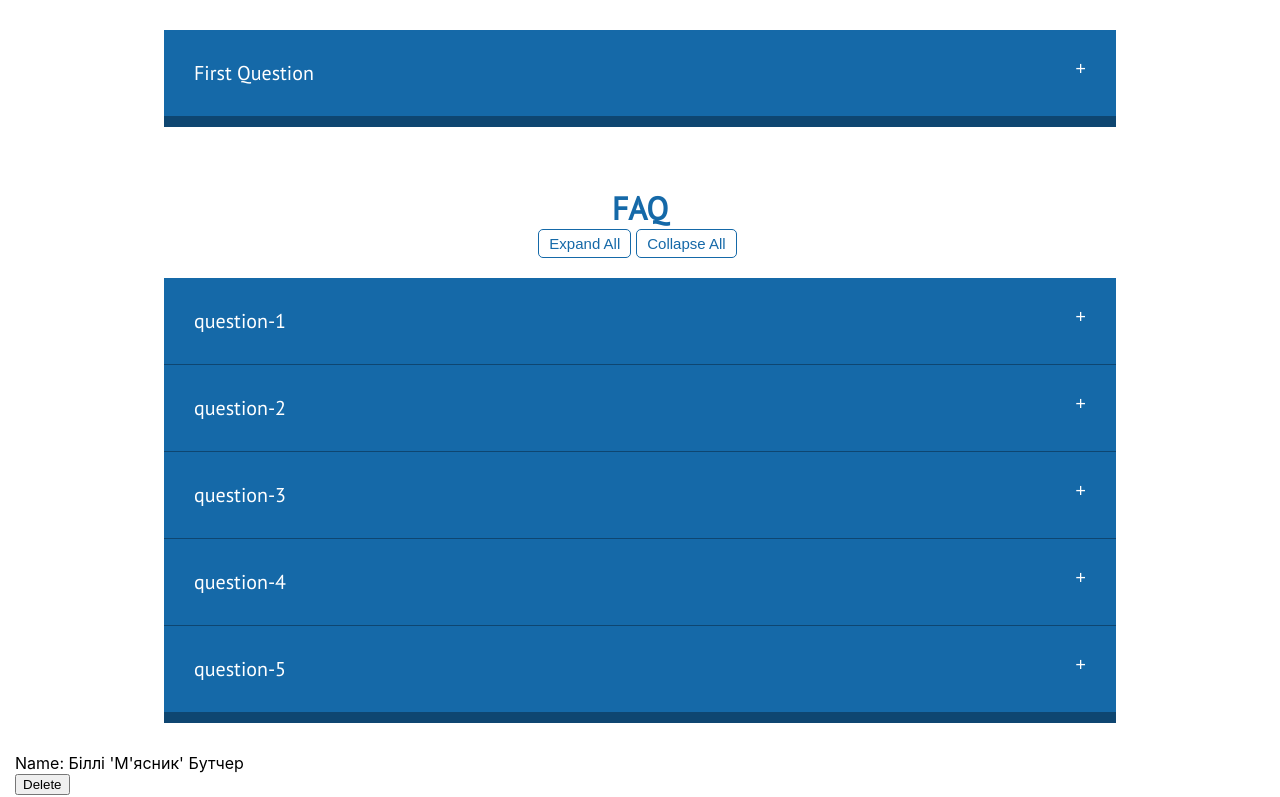
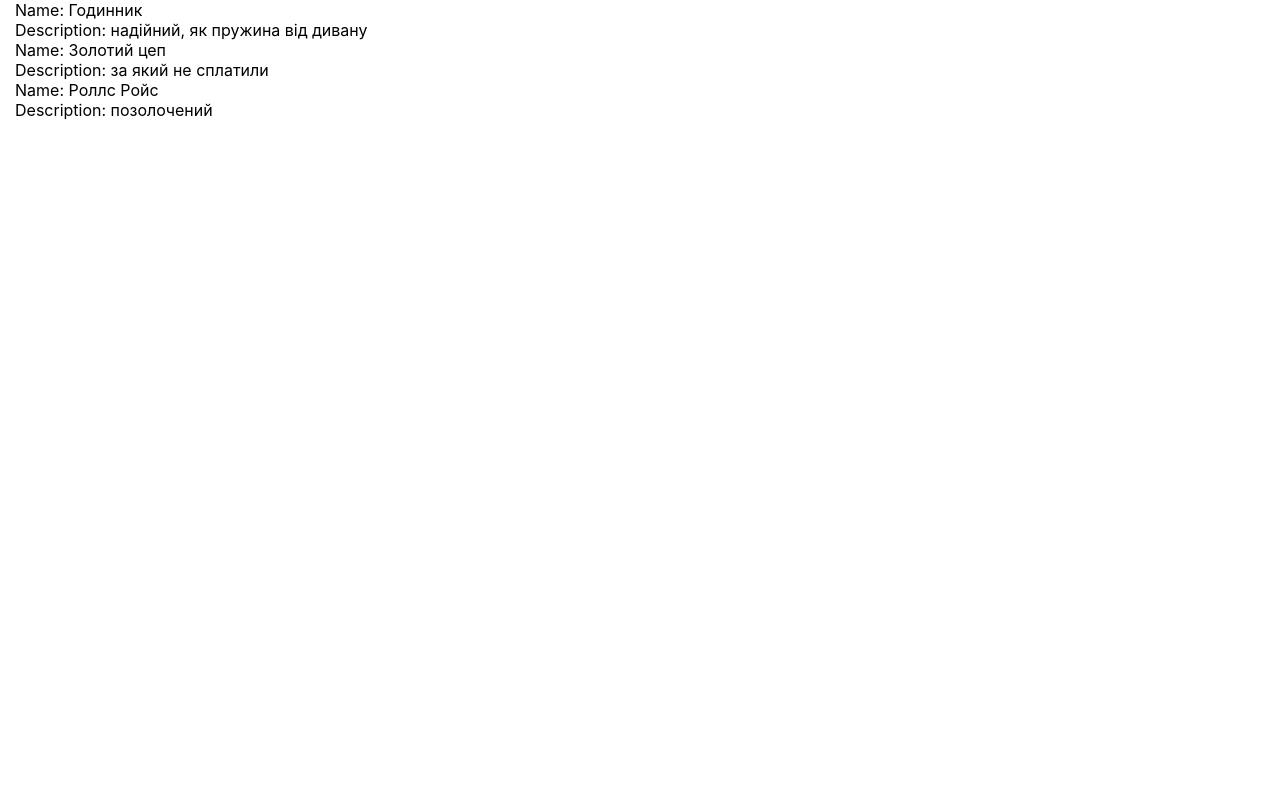
Before and after one commit to VladChornyi/efw-react, a React (Create React App) app: page / in a window 1280 px wide. Shown: the top 797 px of the page. Built offline with nearby package versions, Linux system fonts and the light colour scheme.

Commit message:
added GoodList

```diff
--- a/src/App.js
+++ b/src/App.js
@@ -7,15 +7,17 @@
 import { AccordionItem } from "./components/AccordionItem/AccordionItems.jsx";
 import { FAQ } from "./components/FAQ/FAQ";
 import { Boys } from "./components/Boys";
+import { GoodList } from "./components/GoodsList/GoodsList";
 
 function App() {
   return (
     <>
       <GlobalStyle />
       <Container>
-        <AccordionItem />
-        <FAQ />
-        <Boys />
+        {/* <AccordionItem />
+        <FAQ /> */}
+        {/* <Boys /> */}
+        <GoodList />
       </Container>
     </>
   );
--- /dev/null
+++ b/src/components/GoodsList/GoodList.css
@@ -0,0 +1,3 @@
+.active {
+  color: tomato;
+}
--- /dev/null
+++ b/src/components/GoodsList/GoodsList.jsx
@@ -0,0 +1,31 @@
+import { Component } from "react";
+import goods from "../../data/goods.json";
+import "./GoodList.css";
+
+export class GoodList extends Component {
+  state = {
+    activeId: "",
+  };
+
+  handleChangeColor = (id) => {
+    console.log(id);
+    this.setState({ activeId: id });
+  };
+
+  render() {
+    return (
+      <ul>
+        {goods.map(({ id, name, description }) => (
+          <li
+            key={id}
+            className={id === this.state.activeId ? "active" : ""}
+            onClick={() => this.handleChangeColor(id)}
+          >
+            <p>Name: {name}</p>
+            <p>Description: {description}</p>
+          </li>
+        ))}
+      </ul>
+    );
+  }
+}
```
